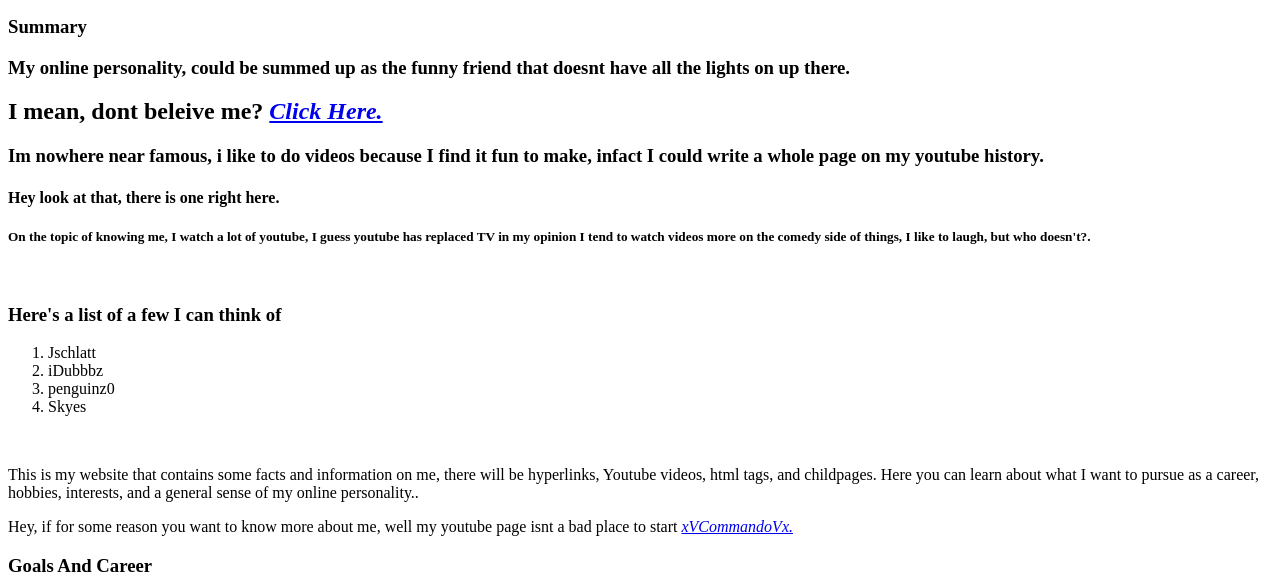
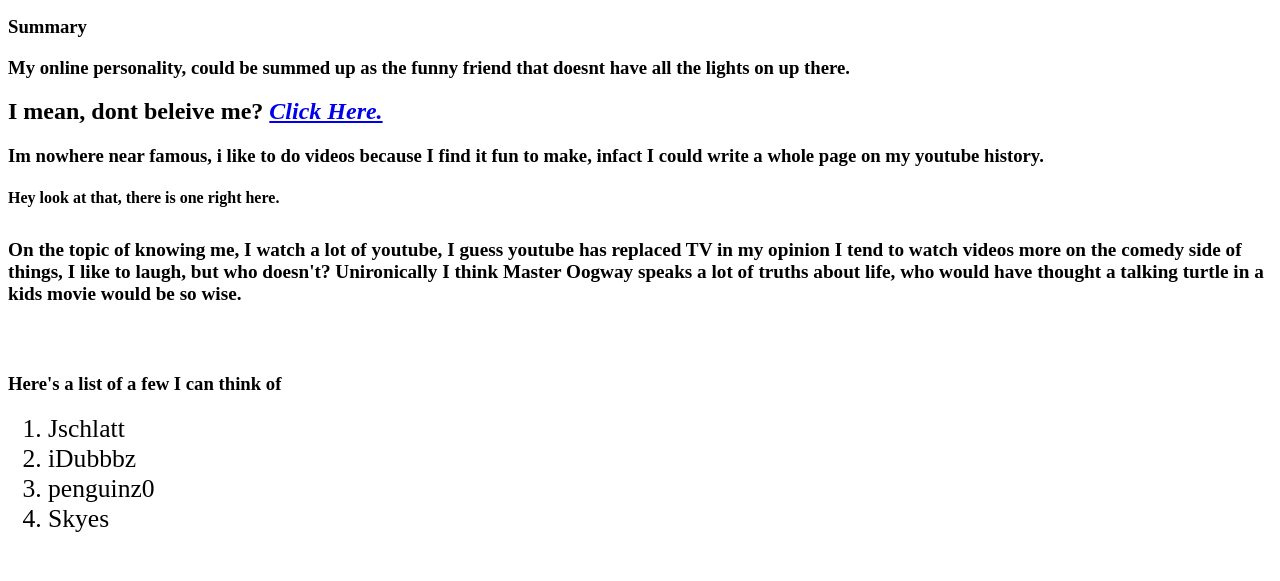
Before and after one commit to Rogerpng/Who-am-I, a plain HTML site: page index.html in a window 1280 px wide. Shown: the part 210-791 px from the top of the page. Drawn offline with Linux system fonts and the light colour scheme.

Commit message:
Update index.html

```diff
--- a/index.html
+++ b/index.html
@@ -36,20 +36,21 @@
         <h2>I mean, dont beleive me? <strong><em><a href="https://www.youtube.com/watch?v=EayCreVJogY" target="_blank">Click Here.</a></em></strong></h2>
         <h3>Im nowhere near famous, i like to do videos because I find it fun to make, infact I could write a whole page on my youtube history.</h3>
         <h4>Hey look at that, there is one right here.</h4>
-        <h5>On the topic of knowing me, I watch a lot of youtube, I guess youtube has replaced TV in my opinion I tend to watch videos more on the comedy side of things, I like to laugh, but who doesn't?.</h5>
+        <h5 style="font-size:1.5vw">On the topic of knowing me, I watch a lot of youtube, I guess youtube has replaced TV in my opinion I tend to watch videos more on the comedy side of things, I like to laugh, but who doesn't?
+          Unironically I think Master Oogway speaks a lot of truths about life, who would have thought a talking turtle in a kids movie would be so wise.</h5>
         <br>
         <h1>Here's a list of a few I can think of</h1>
         <ol>
-          <li>Jschlatt
-          <li>iDubbbz
-          <li>penguinz0
-          <li>Skyes
+          <li style="font-size:2vw">Jschlatt
+          <li style="font-size:2vw">iDubbbz
+          <li style="font-size:2vw">penguinz0
+          <li style="font-size:2vw">Skyes
         </ol>
         <br>
         <p>This is my website that contains some facts and information on me, there will be hyperlinks, Youtube videos, html tags, and childpages. Here you can learn about what I want to pursue as a career, hobbies, interests, and a general sense of my online personality..</p>
       </article>
       <article>
-        <p>Hey, if for some reason you want to know more about me, well my youtube page isnt a bad place to start <em><a href="https://www.youtube.com/channel/UC3Zys8q6cJDtCnunbgQurkQ?" target="_blank">xVCommandoVx.</a></em></p>
+        <p>Hey, if for some reason you want to know more about me, well my youtube page isnt a bad place to start <strong><a href="https://www.youtube.com/channel/UC3Zys8q6cJDtCnunbgQurkQ?" target="_blank">xVCommandoVx.</a></strong></p>
       </article>
     </section>
     <section>
```
